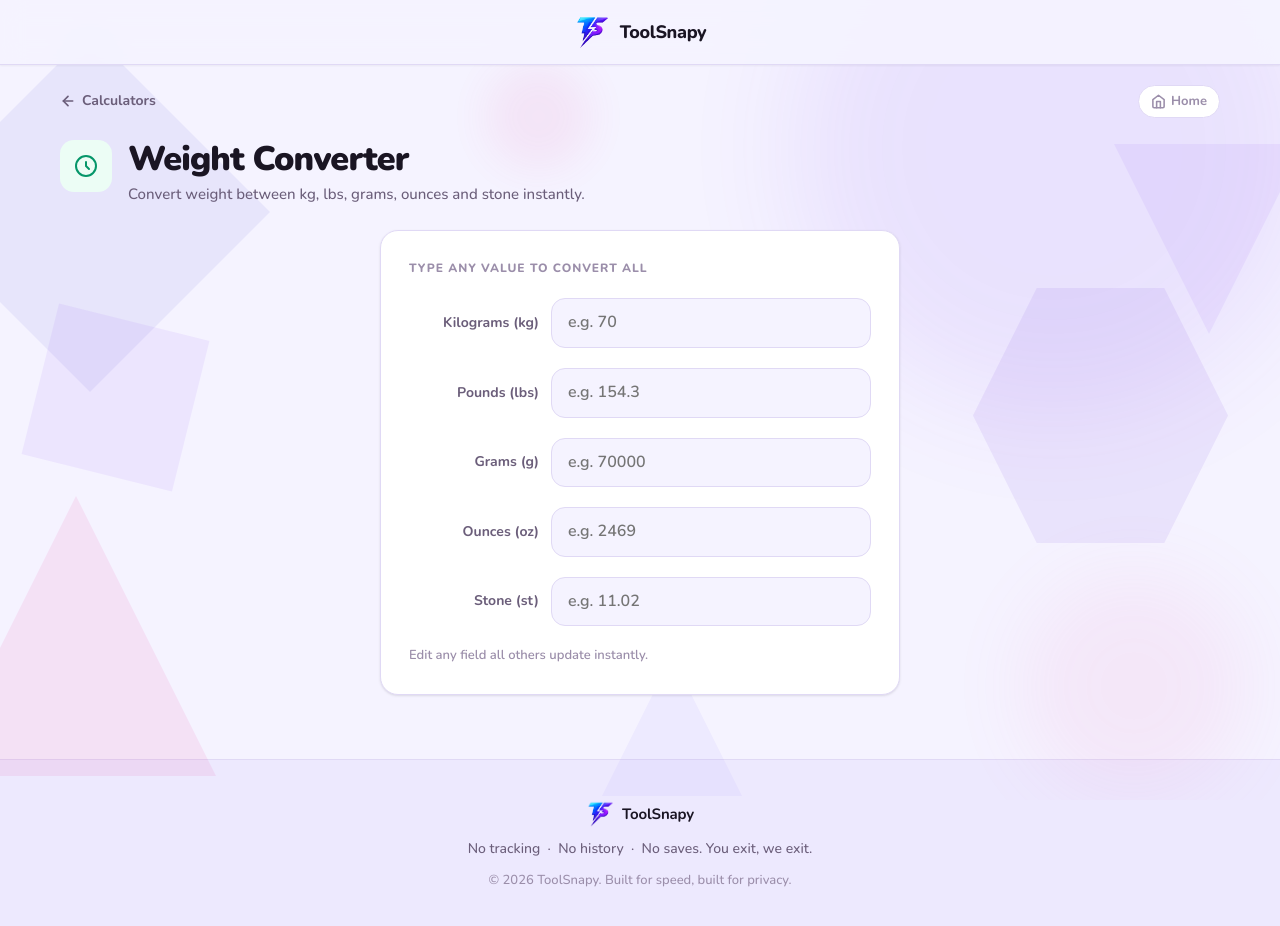
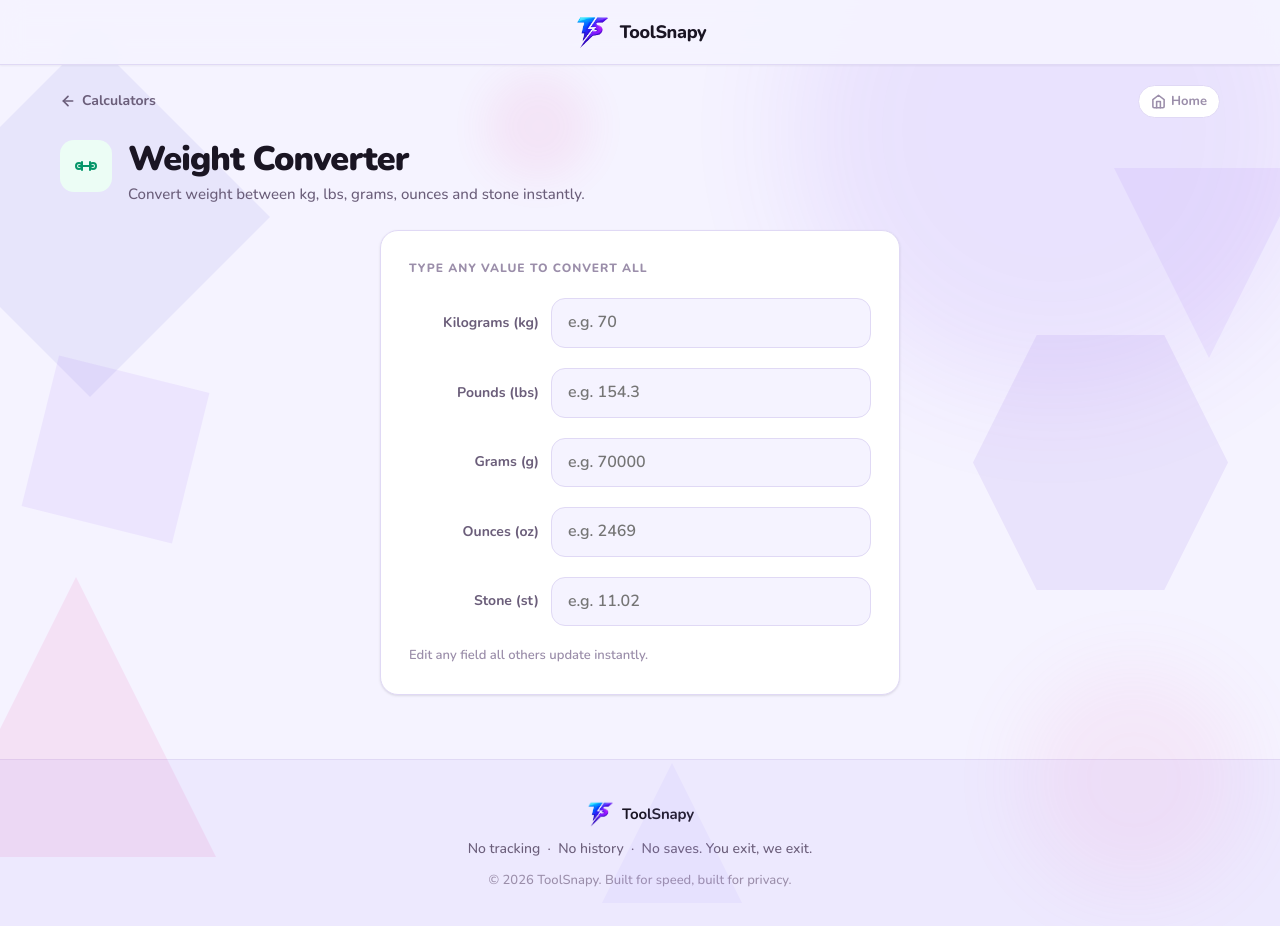
Before and after one commit to snehildwivedi03/ToolsSnapy, a React (Vite) app in the folder frontend/: page /calculators/weight in a window 1280 px wide. Shown: the top 926 px of the page. Built offline with nearby package versions, Linux system fonts and the light colour scheme.

Commit message:
Logic fixes in UI

```diff
--- a/frontend/src/layouts/MainLayout/MainLayout.module.css
+++ b/frontend/src/layouts/MainLayout/MainLayout.module.css
@@ -28,6 +28,16 @@
   overflow: hidden;
 }
 
+/* On touch / coarse-pointer devices (phones, tablets) switch to
+   position:absolute so shapes don't jitter during iOS scroll */
+@media (hover: none), (pointer: coarse) {
+  .geoBg {
+    position: absolute;
+    width: 100%;
+    height: 100%;
+  }
+}
+
 /* Each shape wrapper   JS applies translate() for parallax */
 .geoWrap {
   position: absolute;
--- a/frontend/src/pages/Calculators/Calculators.module.css
+++ b/frontend/src/pages/Calculators/Calculators.module.css
@@ -66,6 +66,7 @@
   flex-direction: column;
   gap: 0.75rem;
   padding-top: 1.5rem;
+  margin-bottom: 2rem;
   border-top: 1px solid var(--color-border);
 }
 
--- a/frontend/src/pages/Calculators/tools/HeightConverter.tsx
+++ b/frontend/src/pages/Calculators/tools/HeightConverter.tsx
@@ -5,8 +5,11 @@ import s from "../../../styles/calc.module.css";
 const Icon = () => (
   <svg width="24" height="24" viewBox="0 0 24 24" fill="none" stroke="currentColor"
     strokeWidth="2" strokeLinecap="round" strokeLinejoin="round" aria-hidden="true">
-    <line x1="12" y1="2" x2="12" y2="22"/>
-    <path d="M17 5H9.5a3.5 3.5 0 0 0 0 7h5a3.5 3.5 0 0 1 0 7H6"/>
+    <line x1="12" y1="3" x2="12" y2="21"/>
+    <polyline points="8 7 12 3 16 7"/>
+    <polyline points="8 17 12 21 16 17"/>
+    <line x1="9" y1="10" x2="12" y2="10"/>
+    <line x1="9" y1="14" x2="12" y2="14"/>
   </svg>
 );
 
--- a/frontend/src/pages/Calculators/tools/SipCalculator.tsx
+++ b/frontend/src/pages/Calculators/tools/SipCalculator.tsx
@@ -5,8 +5,8 @@ import s from "../../../styles/calc.module.css";
 const Icon = () => (
   <svg width="24" height="24" viewBox="0 0 24 24" fill="none" stroke="currentColor"
     strokeWidth="2" strokeLinecap="round" strokeLinejoin="round" aria-hidden="true">
-    <line x1="12" y1="1" x2="12" y2="23"/>
-    <path d="M17 5H9.5a3.5 3.5 0 0 0 0 7h5a3.5 3.5 0 0 1 0 7H6"/>
+    <polyline points="22 7 13.5 15.5 8.5 10.5 2 17"/>
+    <polyline points="16 7 22 7 22 13"/>
   </svg>
 );
 
--- a/frontend/src/pages/Calculators/tools/TipCalculator.tsx
+++ b/frontend/src/pages/Calculators/tools/TipCalculator.tsx
@@ -5,7 +5,10 @@ import s from "../../../styles/calc.module.css";
 const Icon = () => (
   <svg width="24" height="24" viewBox="0 0 24 24" fill="none" stroke="currentColor"
     strokeWidth="2" strokeLinecap="round" strokeLinejoin="round" aria-hidden="true">
-    <path d="M17 11l-5-5-5 5M17 18l-5-5-5 5"/>
+    <path d="M4 2v20l2-1 2 1 2-1 2 1 2-1 2 1 2-1 2 1V2l-2 1-2-1-2 1-2-1-2 1-2-1-2 1z"/>
+    <line x1="9" y1="9" x2="15" y2="9"/>
+    <line x1="9" y1="13" x2="15" y2="13"/>
+    <line x1="9" y1="17" x2="12" y2="17"/>
   </svg>
 );
 
--- a/frontend/src/pages/Calculators/tools/WeightConverter.tsx
+++ b/frontend/src/pages/Calculators/tools/WeightConverter.tsx
@@ -5,8 +5,11 @@ import s from "../../../styles/calc.module.css";
 const Icon = () => (
   <svg width="24" height="24" viewBox="0 0 24 24" fill="none" stroke="currentColor"
     strokeWidth="2" strokeLinecap="round" strokeLinejoin="round" aria-hidden="true">
-    <circle cx="12" cy="12" r="10"/>
-    <path d="M12 8v4l3 3"/>
+    <line x1="5" y1="12" x2="19" y2="12"/>
+    <circle cx="5" cy="12" r="3"/>
+    <circle cx="19" cy="12" r="3"/>
+    <line x1="8" y1="8" x2="8" y2="16"/>
+    <line x1="16" y1="8" x2="16" y2="16"/>
   </svg>
 );
 
--- a/frontend/src/pages/Home/Home.module.css
+++ b/frontend/src/pages/Home/Home.module.css
@@ -20,6 +20,10 @@
   max-width: var(--container-max);
   margin: 0 auto;
   width: 100%;
+}
+
+@media (max-width: 640px) {
+  .hero { padding-top: 2rem; }
 }
 
 .heroBadge {
--- a/frontend/src/pages/Home/Home.tsx
+++ b/frontend/src/pages/Home/Home.tsx
@@ -112,7 +112,7 @@ const CATEGORIES = [
     id: "utilities",
     to: "/utilities",
     title: "Instant Share",
-    description: "Share files, links and snippets instantly — no login, no storage.",
+    description: "Share files, links and snippets instantly  no login, no storage.",
     icon: <UtilIcon />,
     toolCount: 3,
     iconColor: "#d97706",
--- a/frontend/src/pages/Text/Text.module.css
+++ b/frontend/src/pages/Text/Text.module.css
@@ -89,8 +89,10 @@
   display: flex;
   flex-direction: column;
   gap: 0.75rem;
-  padding-top: 1.5rem;
+  padding-top: 1.25rem;
+  padding-bottom: 1.25rem;
   border-top: 1px solid var(--color-border);
+  border-bottom: 1px solid var(--color-border);
 }
 
 .moreLabel {
--- a/frontend/src/pages/Text/Text.tsx
+++ b/frontend/src/pages/Text/Text.tsx
@@ -98,7 +98,7 @@ const Text = () => (
       <h1 className={styles.title}>Text Tools</h1>
       <p className={styles.description}>
         Word counting, case conversion, JSON formatting and more.
-        Everything runs locally — nothing is sent anywhere.
+        Everything runs locally  nothing is sent anywhere.
       </p>
     </div>
 
--- a/frontend/src/styles/calc.module.css
+++ b/frontend/src/styles/calc.module.css
@@ -97,6 +97,15 @@
   outline: none;
   border-color: var(--color-accent);
   box-shadow: 0 0 0 3px rgba(124, 58, 237, 0.1);
+}
+
+/* Prevent browser autofill solid-color overlay */
+.input:-webkit-autofill,
+.input:-webkit-autofill:hover,
+.input:-webkit-autofill:focus {
+  -webkit-box-shadow: 0 0 0 1000px var(--color-bg) inset !important;
+  -webkit-text-fill-color: var(--color-text) !important;
+  transition: background-color 5000s ease-in-out 0s;
 }
 
 .select {
```
